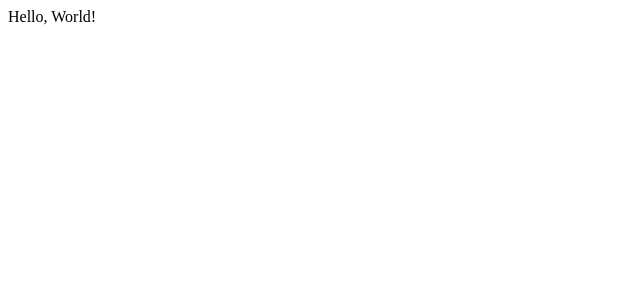
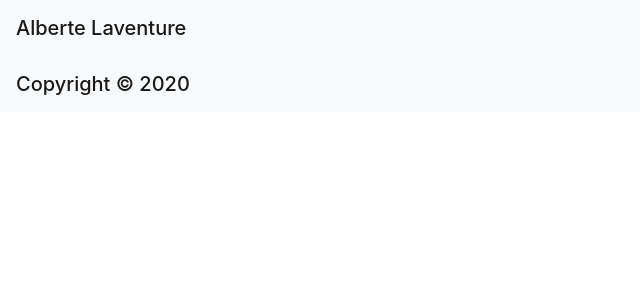
Before and after one commit to Albie140/ReactPortfolio, a React (Create React App) app: page / in a window 1280 px wide. Shown: the top 300 px of the page, without its empty margins (0-640 px from the left). Built offline with nearby package versions, Linux system fonts and the light colour scheme.

Commit message:
Added Header and Footer & pages files

```diff
--- a/public/index.html
+++ b/public/index.html
@@ -2,42 +2,19 @@
 <html lang="en">
   <head>
     <meta charset="utf-8" />
-    <link rel="icon" href="%PUBLIC_URL%/favicon.ico" />
     <meta name="viewport" content="width=device-width, initial-scale=1" />
     <meta name="theme-color" content="#000000" />
     <meta
       name="description"
       content="Web site created using create-react-app"
     />
-    <link rel="apple-touch-icon" href="%PUBLIC_URL%/logo192.png" />
-    <!--
-      manifest.json provides metadata used when your web app is installed on a
-      user's mobile device or desktop. See https://developers.google.com/web/fundamentals/web-app-manifest/
-    -->
-    <link rel="manifest" href="%PUBLIC_URL%/manifest.json" />
-    <!--
-      Notice the use of %PUBLIC_URL% in the tags above.
-      It will be replaced with the URL of the `public` folder during the build.
-      Only files inside the `public` folder can be referenced from the HTML.
+    <link rel="stylesheet" href="https://cdn.jsdelivr.net/npm/bootstrap@4.5.3/dist/css/bootstrap.min.css" integrity="sha384-TX8t27EcRE3e/ihU7zmQxVncDAy5uIKz4rEkgIXeMed4M0jlfIDPvg6uqKI2xXr2" crossorigin="anonymous">
 
-      Unlike "/favicon.ico" or "favicon.ico", "%PUBLIC_URL%/favicon.ico" will
-      work correctly both with client-side routing and a non-root public URL.
-      Learn how to configure a non-root public URL by running `npm run build`.
-    -->
     <title>React App</title>
   </head>
   <body>
     <noscript>You need to enable JavaScript to run this app.</noscript>
     <div id="root"></div>
-    <!--
-      This HTML file is a template.
-      If you open it directly in the browser, you will see an empty page.
 
-      You can add webfonts, meta tags, or analytics to this file.
-      The build step will place the bundled scripts into the <body> tag.
-
-      To begin the development, run `npm start` or `yarn start`.
-      To create a production bundle, use `npm run build` or `yarn build`.
-    -->
   </body>
 </html>
--- a/src/App.js
+++ b/src/App.js
@@ -1,11 +1,19 @@
-import React from "react";
+import React, { Component } from "react";
+import Header from "./components/Header";
+import Footer from "./components/Footer";
 
-function App() {
-  return (
-    <>
-    Hello, World!
-    </>
-  );
+class App extends Component {
+  render() {
+    return (
+      <>
+        <Header/>
+
+
+
+        <Footer/>
+      </>
+    );
+  }
 }
 
 export default App;
--- a/src/components/Footer.js
+++ b/src/components/Footer.js
@@ -0,0 +1,12 @@
+import React from "react";
+
+function Footer() {
+    return(
+<>
+<footer class="navbar navbar-light bg-light">
+        <span class="navbar-brand mb-0 h1"> Copyright &copy; 2020</span>
+      </footer>
+</>
+    );
+}
+export default Footer;
--- a/src/components/Header.js
+++ b/src/components/Header.js
@@ -0,0 +1,14 @@
+import React from "react";
+
+
+function Header() {
+    return (
+        <>
+      <nav class="navbar navbar-light bg-light">
+        <span class="navbar-brand mb-0 h1">Alberte Laventure</span>
+      </nav>
+      </>
+    );
+  }
+
+export default Header;
--- /dev/null
+++ b/src/pages/About.js
@@ -0,0 +1 @@
+import React from "react";
--- /dev/null
+++ b/src/pages/Contact.js
@@ -0,0 +1 @@
+import React from "react";
--- /dev/null
+++ b/src/pages/Portfolio.js
@@ -0,0 +1 @@
+import React from "react";
```
